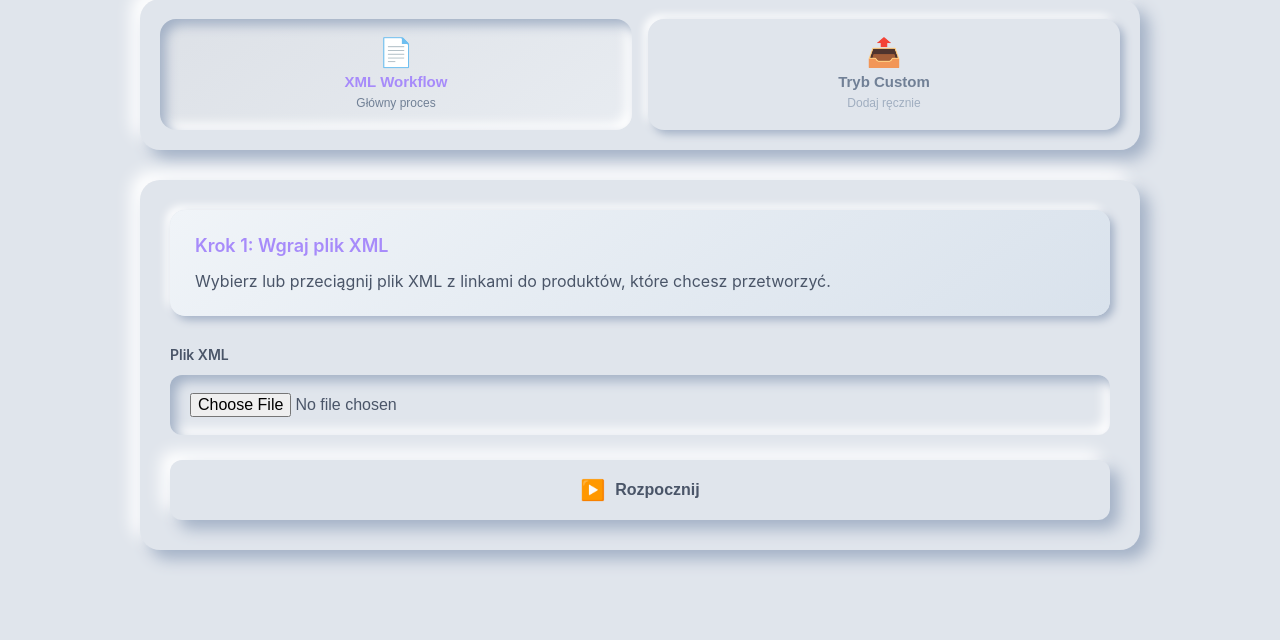
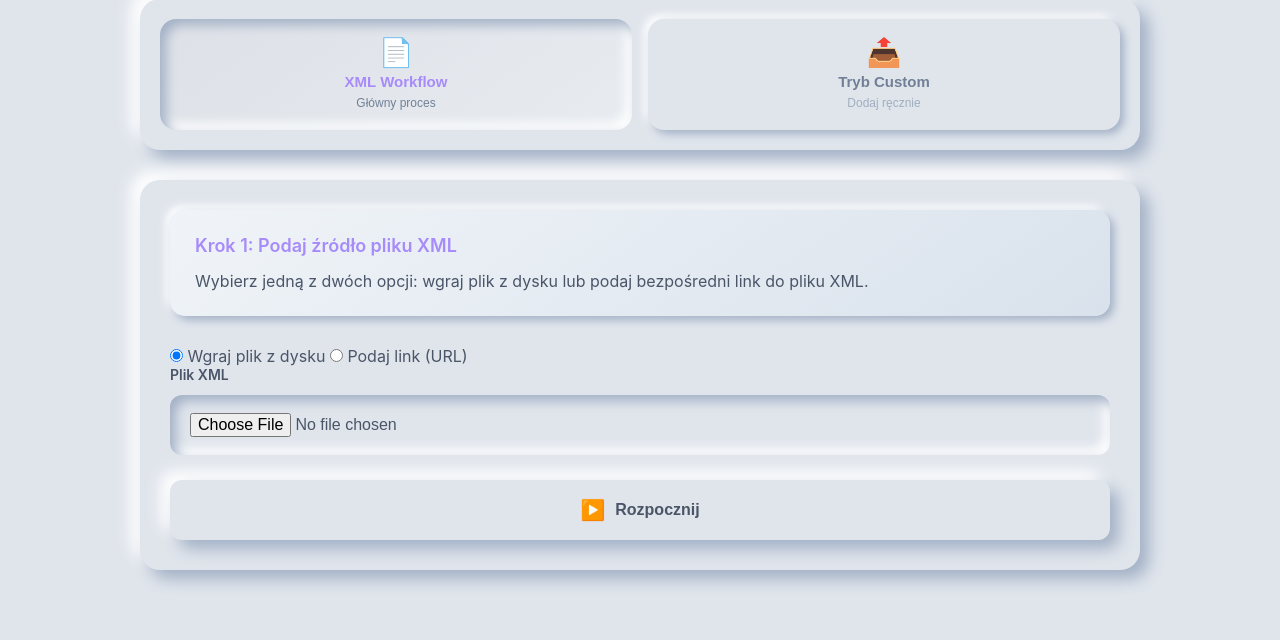
Before and after one commit to andrzej-kaman/xml-images, a Flask app: page / in a window 1280 px wide. Shown: the part 205-845 px from the top of the page. Before the commit the page ends 770 px from the top, so only its background shows below. Run offline with Flask 3, Linux system fonts and the light colour scheme.

Commit message:
Add files via upload

```diff
--- a/static/js/script.js
+++ b/static/js/script.js
@@ -32,6 +32,17 @@ function switchMode(mode) {
 
 // ==================== XML WORKFLOW ====================
 
+function toggleXmlSource() {
+    const source = document.querySelector('input[name="xmlSource"]:checked').value;
+    if (source === 'file') {
+        document.getElementById('xml-source-file').style.display = 'block';
+        document.getElementById('xml-source-url').style.display = 'none';
+    } else {
+        document.getElementById('xml-source-file').style.display = 'none';
+        document.getElementById('xml-source-url').style.display = 'block';
+    }
+}
+
 function showXmlStep(step) {
     ['upload', 'settings', 'styles', 'progress', 'results'].forEach(s => {
         const el = document.getElementById(`xml-step-${s}`);
@@ -43,15 +54,31 @@ function showXmlStep(step) {
 
 async function handleXmlUpload() {
     hideError();
-    const fileInput = document.getElementById('xmlFileInput');
-    const file = fileInput.files[0];
-    if (!file) { return showError('Proszę wybrać plik XML.'); }
+    const source = document.querySelector('input[name="xmlSource"]:checked').value;
+    let formData = new FormData();
+    let body;
+    let headers = {};
 
-    const formData = new FormData();
-    formData.append('xml_file', file);
+    if (source === 'file') {
+        const fileInput = document.getElementById('xmlFileInput');
+        const file = fileInput.files[0];
+        if (!file) { return showError('Proszę wybrać plik XML.'); }
+        formData.append('xml_file', file);
+        body = formData;
+    } else { // source === 'url'
+        const urlInput = document.getElementById('xmlUrlInput');
+        const url = urlInput.value.trim();
+        if (!url) { return showError('Proszę wkleić link do pliku XML.'); }
+        body = JSON.stringify({ xml_url: url });
+        headers['Content-Type'] = 'application/json';
+    }
 
     try {
-        const response = await fetch('/api/xml/start', { method: 'POST', body: formData });
+        const response = await fetch('/api/xml/start', {
+            method: 'POST',
+            body: body,
+            headers: headers
+        });
         const data = await response.json();
         if (!response.ok) throw new Error(data.error || 'Nieznany błąd serwera.');
 
--- a/templates/index_saas.html
+++ b/templates/index_saas.html
@@ -34,14 +34,35 @@
                 <!-- Krok 1: Upload pliku XML -->
                 <div id="xml-step-upload">
                     <div class="instructions">
-                        <h3>Krok 1: Wgraj plik XML</h3>
-                        <p>Wybierz lub przeciągnij plik XML z linkami do produktów, które chcesz przetworzyć.</p>
+                        <h3>Krok 1: Podaj źródło pliku XML</h3>
+                        <p>Wybierz jedną z dwóch opcji: wgraj plik z dysku lub podaj bezpośredni link do pliku XML.</p>
                     </div>
-                    <div class="input-group">
+
+                    <!-- Opcje wyboru źródła -->
+                    <div class="input-source-choice">
+                        <label>
+                            <input type="radio" name="xmlSource" value="file" checked onchange="toggleXmlSource()">
+                            Wgraj plik z dysku
+                        </label>
+                        <label>
+                            <input type="radio" name="xmlSource" value="url" onchange="toggleXmlSource()">
+                            Podaj link (URL)
+                        </label>
+                    </div>
+
+                    <!-- Kontener dla uploadu pliku -->
+                    <div class="input-group" id="xml-source-file">
                         <label class="input-label" for="xmlFileInput">Plik XML</label>
                         <input type="file" id="xmlFileInput" class="input-field neo-input" accept=".xml">
                     </div>
-                     <button id="startXmlBtn" class="btn neo-button" onclick="handleXmlUpload()">
+
+                    <!-- Kontener dla linku URL -->
+                    <div class="input-group" id="xml-source-url" style="display: none;">
+                        <label class="input-label" for="xmlUrlInput">Link do pliku XML</label>
+                        <input type="text" id="xmlUrlInput" class="input-field neo-input" placeholder="https://przyklad.pl/feed.xml">
+                    </div>
+
+                    <button id="startXmlBtn" class="btn neo-button" onclick="handleXmlUpload()">
                         <span class="btn-icon">▶️</span>
                         <span class="btn-text">Rozpocznij</span>
                     </button>
@@ -121,7 +142,7 @@
                     <ol>
                         <li>Dodaj od 1 do 4 zdjęć osoby oraz wpisz jej zawód/opis.</li>
                         <li>Kliknij <strong>+ Dodaj kolejną osobę</strong>, aby dodać następny zestaw.</li>
-                        <li>Kliknij „Generuj Kreacje" – AI wygeneruje profesjonalne zdjęcia.</li>
+                        <li>Kliknij „Generuj Kreacje” – AI wygeneruje profesjonalzne zdjęcia.</li>
                     </ol>
                 </div>
                 <div id="personsContainer"></div>
```
